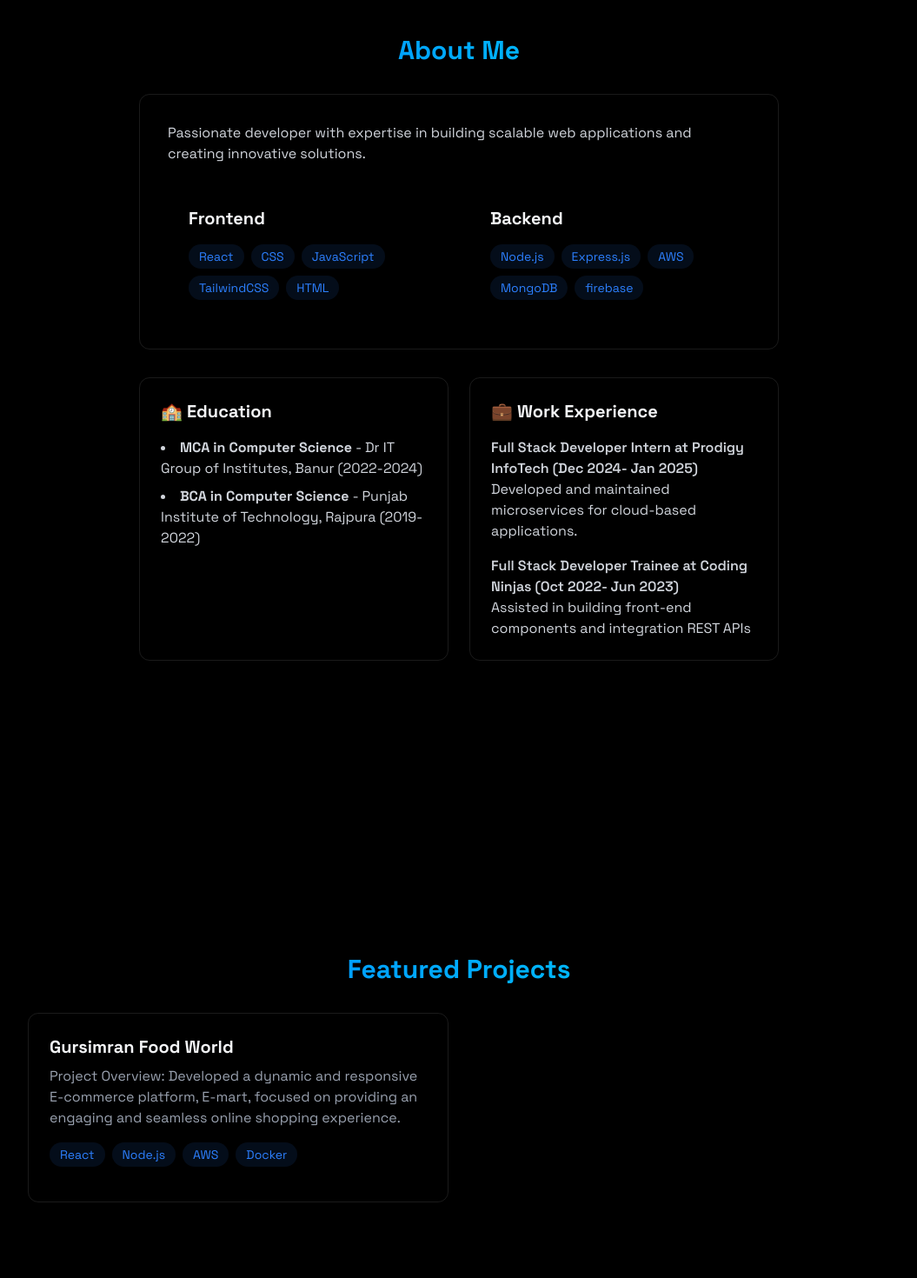
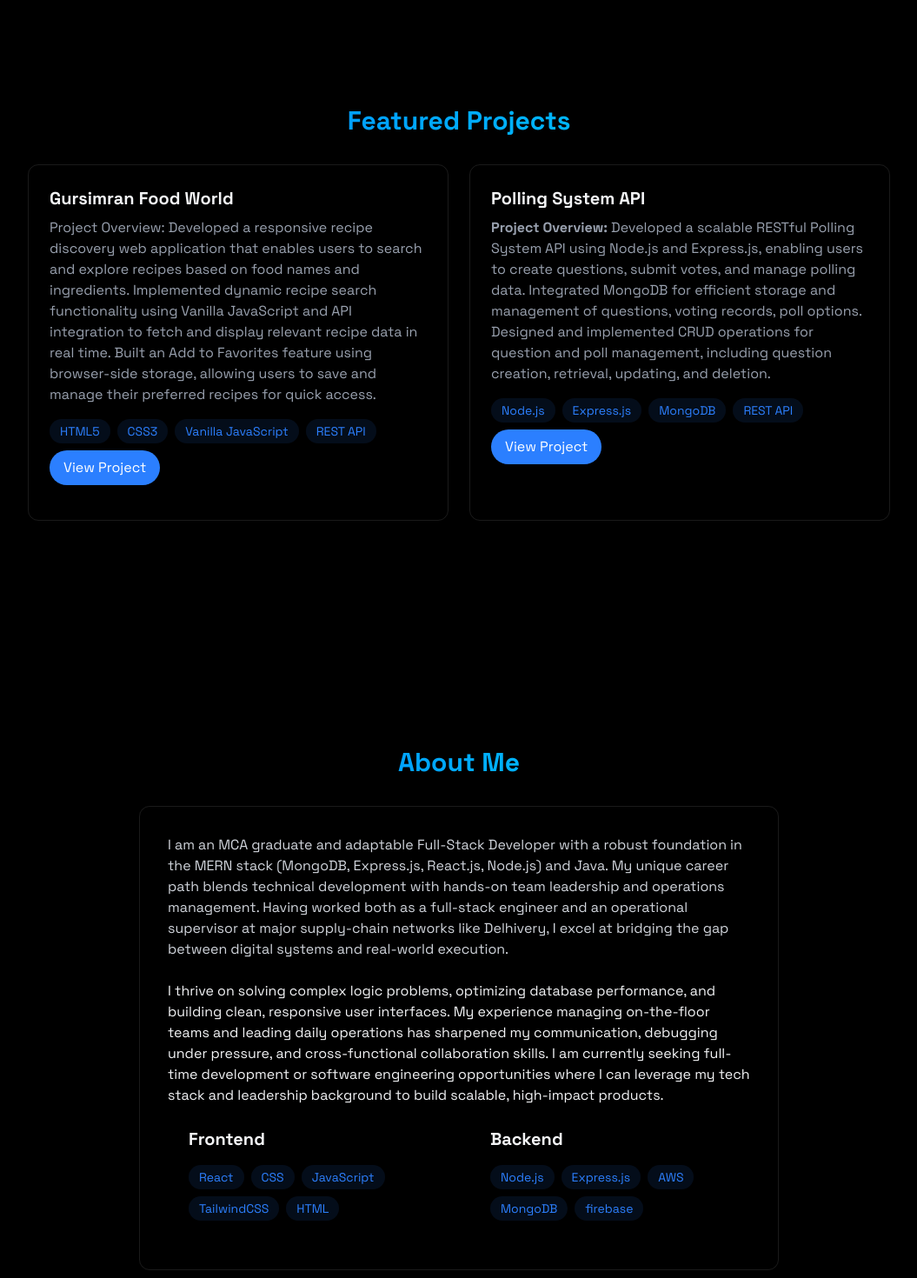
Before and after one commit to Gursimran-chouhan88/My-Portfolio, a React (Vite) app: page / in a window 1280 px wide. Shown: the part 840-2310 px from the top of the page at 87% size, without its empty margins (112-1167 px from the left). Built offline with nearby package versions, Linux system fonts and the light colour scheme.

Commit message:
feat: update About section and enhance Projects section with new project details and links

```diff
--- a/src/App.jsx
+++ b/src/App.jsx
@@ -1,5 +1,4 @@
 import  { useState } from 'react';
-import './App.css';
 import  './index.css';
 import LoadingScreen from './components/LoadingScreen';
 import Navbar from './components/Navbar';
@@ -22,8 +21,9 @@ function App() {
           <Navbar menuOpen={menuOpen} setMenuOpen={setMenuOpen}/>
           <MobileMenu menuOpen={menuOpen} setMenuOpen={setMenuOpen}/>
           <Home/>
+          <Projects/>
           <About/>
-          <Projects/>
+
         </div>
     </>
   )
--- a/src/components/Navbar.jsx
+++ b/src/components/Navbar.jsx
@@ -13,7 +13,7 @@ const Navbar = ({menuOpen,setMenuOpen}) => {
               <div className="max-w-5xl mx-auto px-4">
                 <div className="flex items-center justify-between h-16">
                    <a href="#home" className="font-mono text-xl font-bold text-white">
-                      Gursimran <span className="text-blue-500">portfolio</span>
+                      Gursimran <span className="text-blue-500">Portfolio</span>
                    </a>
 
                     <div className="h-5 w-7 relative cursor-pointer z-40 md:hidden" onClick={()=>setMenuOpen(!menuOpen)}>
--- a/src/components/sections/About.jsx
+++ b/src/components/sections/About.jsx
@@ -23,9 +23,9 @@ export const About = () => {
 
           <div className="rounded-xl p-8 border-white/10 border hover:-translate-y-1 transition-all">
             <p className="text-gray-300 mb-6">
-              Passionate developer with expertise in building scalable web
-              applications and creating innovative solutions.
+              I am an MCA graduate and adaptable Full-Stack Developer with a robust foundation in the MERN stack (MongoDB, Express.js, React.js, Node.js) and Java. My unique career path blends technical development with hands-on team leadership and operations management. Having worked both as a full-stack engineer and an operational supervisor at major supply-chain networks like Delhivery, I excel at bridging the gap between digital systems and real-world execution.
             </p>
+            <p>I thrive on solving complex logic problems, optimizing database performance, and building clean, responsive user interfaces. My experience managing on-the-floor teams and leading daily operations has sharpened my communication, debugging under pressure, and cross-functional collaboration skills. I am currently seeking full-time development or software engineering opportunities where I can leverage my tech stack and leadership background to build scalable, high-impact products.</p>
 
             <div className="grid grid-cols-1 md:grid-cols-2 gap-6">
               <div className="rounded-xl p-6 hover:-translate-y-1 transition-all">
@@ -62,13 +62,13 @@ export const About = () => {
             </div>
           </div>
 
-          <div className="grid grid-cols-1 md:grid-cols-2 gap-6 mt-8">
+        { /* <div className="grid grid-cols-1 md:grid-cols-2 gap-6 mt-8">
             <div className="p-6 rounded-xl border-white/10 border hover:-translate-y-1 transition-all">
               <h3 className="text-xl font-bold mb-4"> 🏫 Education </h3>
               <ul className="list-disc list-inside text-gray-300 space-y-2">
                 <li>
                   <strong> MCA in Computer Science </strong> - Dr IT Group of Institutes, Banur
-                  (2022-2024)
+                  (2023-2025)
                 </li>
                 <li>
                   <strong> BCA in Computer Science </strong> - Punjab Institute of Technology, Rajpura
@@ -102,7 +102,7 @@ export const About = () => {
                 </div>
               </div>
             </div>
-          </div>
+          </div>*/}
         </div>
 
     </section>
--- a/src/components/sections/Projects.jsx
+++ b/src/components/sections/Projects.jsx
@@ -13,12 +13,11 @@ export const Projects = () => {
           <div className="p-6 rounded-xl border border-white/10 hover:-translate-y-1 hover:border-blue-500/30 hover:shadow-[0_2px_8px_rgba(59,130,246,0.2)] transition">
             <h3 className="text-xl font-bold mb-2">Gursimran Food World</h3>
             <p className="text-gray-400 mb-4">
-              Project Overview: Developed a dynamic and responsive E-commerce
-              platform, E-mart, focused on providing an engaging and seamless
-              online shopping experience.
+              Project Overview: Developed a responsive recipe discovery web application that enables users to search and explore recipes based on food names and ingredients. Implemented dynamic recipe search functionality using Vanilla JavaScript and API integration to fetch and display relevant recipe data in real time. Built an Add to Favorites feature using browser-side storage, allowing users to save and manage their preferred recipes for quick access.
+
             </p>
             <div className="flex flex-wrap gap-2 mb-4">
-              {["React", "Node.js", "AWS", "Docker"].map((tech, key) => (
+              {["HTML5", "CSS3", "Vanilla JavaScript", "REST API"].map((tech, key) => (
                 <span
                   key={key}
                   className="bg-blue-500/10 text-blue-500 py-1 px-3 rounded-full text-sm hover:bg-blue-500/20
@@ -28,6 +27,36 @@ export const Projects = () => {
                   {tech}
                 </span>
               ))}
+              <button onClick={() => {
+                window.open("https://gursimran-chouhan88.github.io/Gursimran-food-world-meals-site/", "_blank");
+              }} className="bg-blue-500 hover:bg-blue-600 text-white py-2 px-4 rounded-full transition">
+                View Project
+              </button>
+            </div>
+          </div>
+          <div className="p-6 rounded-xl border border-white/10 hover:-translate-y-1 hover:border-blue-500/30 hover:shadow-[0_2px_8px_rgba(59,130,246,0.2)] transition">
+            <h3 className="text-xl font-bold mb-2">Polling System API </h3>
+            <p className="text-gray-400 mb-4">
+              <b>Project Overview:</b> Developed a scalable RESTful Polling System API using Node.js and Express.js, enabling users to create questions, submit votes, and manage polling data. Integrated MongoDB for efficient storage and management of questions, voting records, poll options. Designed and implemented CRUD operations for question and poll management, including question creation, retrieval, updating, and deletion.
+
+
+            </p>
+            <div className="flex flex-wrap gap-2 mb-4">
+              {["Node.js","Express.js","MongoDB","REST API"].map((tech, key) => (
+                <span
+                  key={key}
+                  className="bg-blue-500/10 text-blue-500 py-1 px-3 rounded-full text-sm hover:bg-blue-500/20
+                                    hover:shadow-[0_2px_8px_rgba(59,130,246,0.1)] transition-all
+                    "
+                >
+                  {tech}
+                </span>
+              ))}
+              <button onClick={() => {
+                window.open("https://github.com/Gursimran-chouhan88/Polling-System-API", "_blank");
+              }} className="bg-blue-500 hover:bg-blue-600 text-white py-2 px-4 rounded-full transition">
+                View Project
+              </button>
             </div>
           </div>
         </div>
```
Also changed, not shown: src/App.css (deleted).
